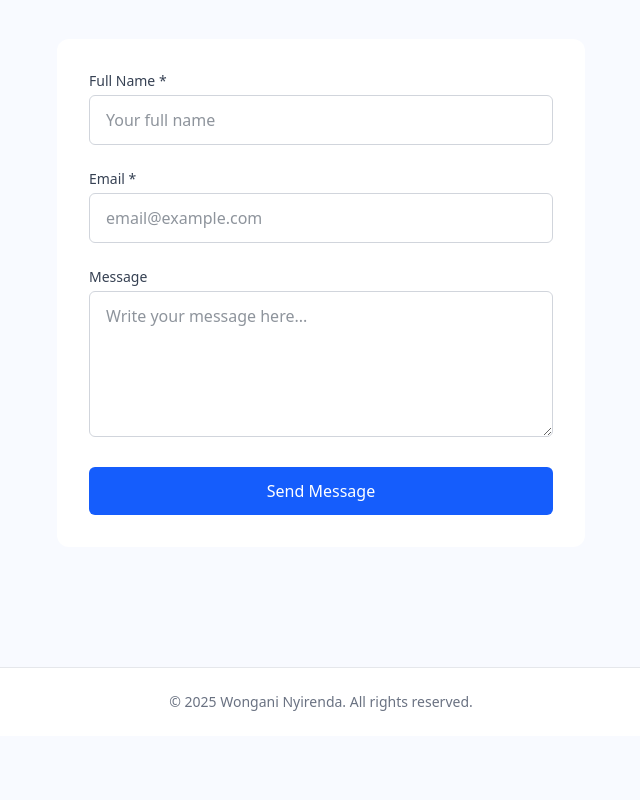
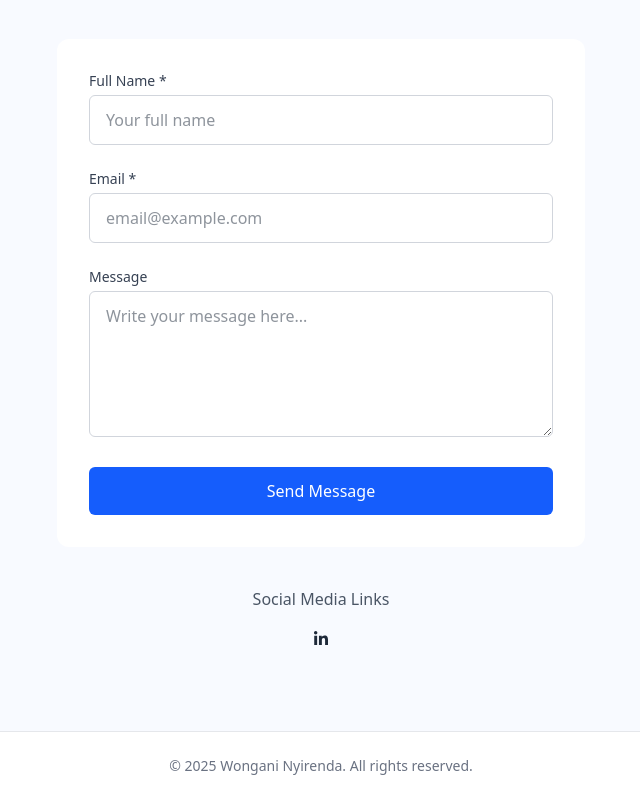
Before and after one commit to WonganiNyirenda18/Wongani-Portfolio, a React (Vite) app: page / in a window 1280 px wide. Shown: the part 2248-3048 px from the top of the page, without its empty margins (319-959 px from the left). Before the commit the page ends 2984 px from the top, so only its background shows below. Built offline with nearby package versions, Linux system fonts and the light colour scheme.

Commit message:
feat: added the linkedin icon

```diff
--- a/src/Components/Contacts.jsx
+++ b/src/Components/Contacts.jsx
@@ -102,6 +102,18 @@ export default function Contacts() {
 
                 <div className="mt-10 text-center">
 
+                    <p className="text-gray-600 mb-4">Social Media Links</p>
+
+                    <div>
+                        <a
+                            href=""
+                            target=""
+                            rel=""
+                            className=""
+                        >
+                            <FontAwesomeIcon icon={faLinkedinIn} />
+                        </a>
+                    </div>
                 </div>
 
             </div>
```
